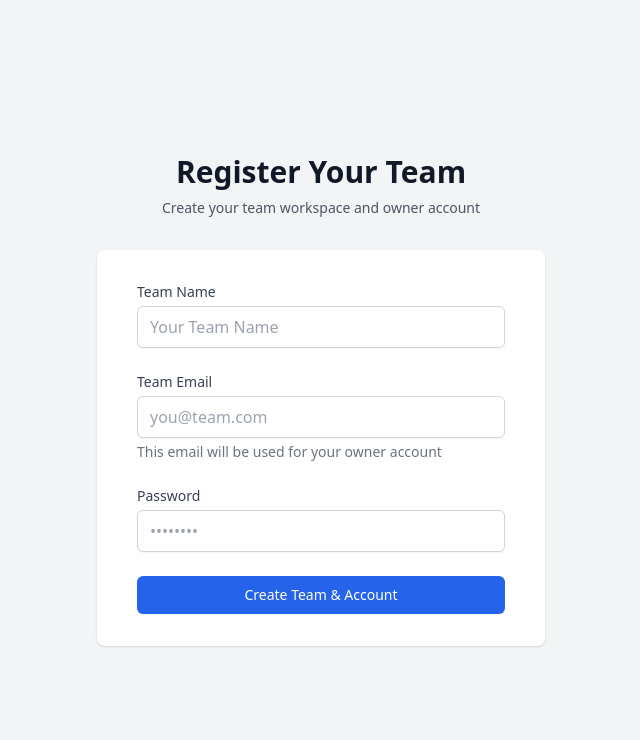
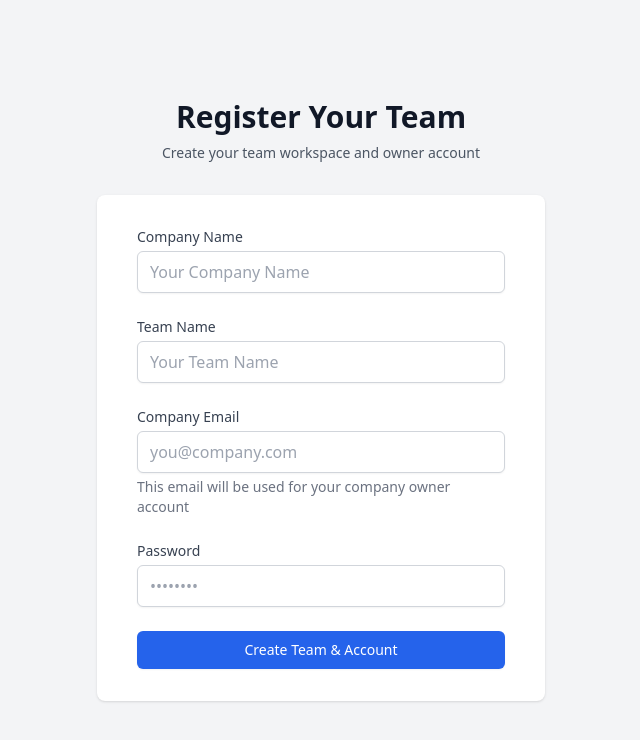
Before and after one commit to xHishamSaeedx/insight-matrix-frontend, a React (Vite) app in the folder insight-matrix-app/: page /register in a window 1280 px wide. Shown: the top 740 px of the page, without its empty margins (319-959 px from the left). Built offline with nearby package versions, Linux system fonts and the light colour scheme; no server answers.

Commit message:
made changes to registration page and added column

```diff
--- a/insight-matrix-app/src/pages/RegisterCompany.jsx
+++ b/insight-matrix-app/src/pages/RegisterCompany.jsx
@@ -9,6 +9,7 @@ export default function RegisterCompany() {
   // Combined registration state
   const [formData, setFormData] = useState({
     companyName: "",
+    teamName: "",
     companyEmail: "",
     password: "",
   });
@@ -47,7 +48,11 @@ export default function RegisterCompany() {
       const { data: companyData, error: companyError } = await supabase
         .from("companies")
         .insert([
-          { company_name: formData.companyName, company_domain: domain },
+          {
+            company_name: formData.companyName,
+            team_name: formData.teamName,
+            company_domain: domain,
+          },
         ])
         .select();
 
@@ -98,7 +103,7 @@ export default function RegisterCompany() {
                 htmlFor="companyName"
                 className="block text-sm font-medium text-gray-700"
               >
-                Team Name
+                Company Name
               </label>
               <div className="mt-1">
                 <input
@@ -107,6 +112,27 @@ export default function RegisterCompany() {
                   type="text"
                   required
                   value={formData.companyName}
+                  onChange={handleInputChange}
+                  className="appearance-none block w-full px-3 py-2 border border-gray-300 rounded-md shadow-sm placeholder-gray-400 focus:outline-none focus:ring-blue-500 focus:border-blue-500"
+                  placeholder="Your Company Name"
+                />
+              </div>
+            </div>
+
+            <div>
+              <label
+                htmlFor="teamName"
+                className="block text-sm font-medium text-gray-700"
+              >
+                Team Name
+              </label>
+              <div className="mt-1">
+                <input
+                  id="teamName"
+                  name="teamName"
+                  type="text"
+                  required
+                  value={formData.teamName}
                   onChange={handleInputChange}
                   className="appearance-none block w-full px-3 py-2 border border-gray-300 rounded-md shadow-sm placeholder-gray-400 focus:outline-none focus:ring-blue-500 focus:border-blue-500"
                   placeholder="Your Team Name"
@@ -119,7 +145,7 @@ export default function RegisterCompany() {
                 htmlFor="companyEmail"
                 className="block text-sm font-medium text-gray-700"
               >
-                Team Email
+                Company Email
               </label>
               <div className="mt-1">
                 <input
@@ -130,10 +156,10 @@ export default function RegisterCompany() {
                   value={formData.companyEmail}
                   onChange={handleInputChange}
                   className="appearance-none block w-full px-3 py-2 border border-gray-300 rounded-md shadow-sm placeholder-gray-400 focus:outline-none focus:ring-blue-500 focus:border-blue-500"
-                  placeholder="you@team.com"
+                  placeholder="you@company.com"
                 />
                 <p className="mt-1 text-sm text-gray-500">
-                  This email will be used for your owner account
+                  This email will be used for your company owner account
                 </p>
               </div>
             </div>
```
